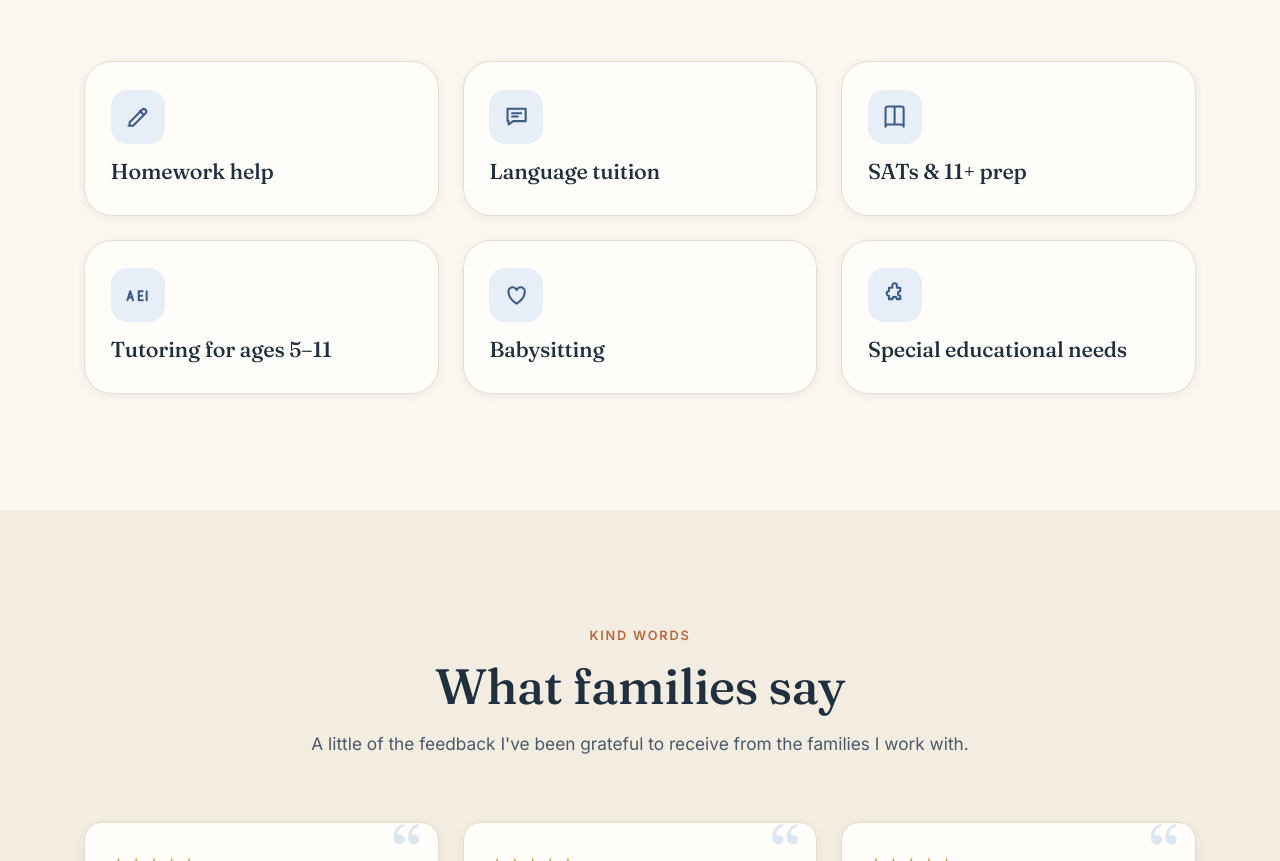
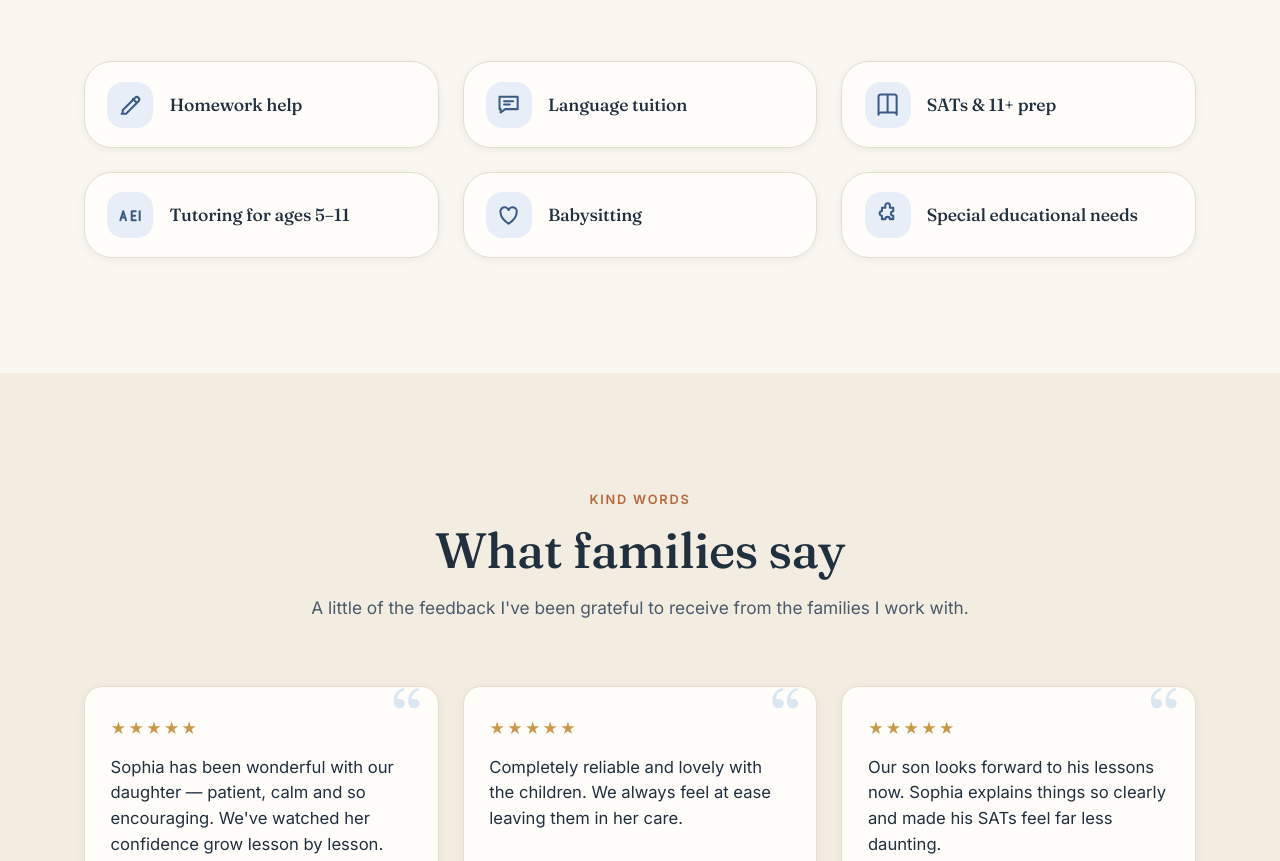
Before and after one commit to freddiesystems/sophia-website, a website: page index.html in a window 1280 px wide. Shown: the part 1871-2732 px from the top of the page. Drawn offline with Linux system fonts and the light colour scheme; a script that the page names is missing.

Commit message:
Lay out Five ways cards with icon and title side by side

```diff
--- a/index.html
+++ b/index.html
@@ -127,32 +127,32 @@
         </header>
 
         <div class="svc-grid">
-          <a class="svc-link reveal" href="homework-help.html">
+          <a class="svc-link svc-link--compact reveal" href="homework-help.html">
             <span class="svc-link__icon" aria-hidden="true"><svg class="ico ico--lg"><use href="#i-pencil"/></svg></span>
             <h3>Homework help</h3>
           </a>
 
-          <a class="svc-link reveal" data-reveal-delay="80" href="language-tuition.html">
+          <a class="svc-link svc-link--compact reveal" data-reveal-delay="80" href="language-tuition.html">
             <span class="svc-link__icon" aria-hidden="true"><svg class="ico ico--lg"><use href="#i-chat"/></svg></span>
             <h3>Language tuition</h3>
           </a>
 
-          <a class="svc-link reveal" data-reveal-delay="160" href="sats-11-plus.html">
+          <a class="svc-link svc-link--compact reveal" data-reveal-delay="160" href="sats-11-plus.html">
             <span class="svc-link__icon" aria-hidden="true"><svg class="ico ico--lg"><use href="#i-book"/></svg></span>
             <h3>SATs &amp; 11+ prep</h3>
           </a>
 
-          <a class="svc-link reveal" data-reveal-delay="80" href="tutoring-5-11.html">
+          <a class="svc-link svc-link--compact reveal" data-reveal-delay="80" href="tutoring-5-11.html">
             <span class="svc-link__icon" aria-hidden="true"><svg class="ico ico--lg"><use href="#i-abc"/></svg></span>
             <h3>Tutoring for ages 5–11</h3>
           </a>
 
-          <a class="svc-link reveal" data-reveal-delay="160" href="babysitting.html">
+          <a class="svc-link svc-link--compact reveal" data-reveal-delay="160" href="babysitting.html">
             <span class="svc-link__icon" aria-hidden="true"><svg class="ico ico--lg"><use href="#i-heart"/></svg></span>
             <h3>Babysitting</h3>
           </a>
 
-          <a class="svc-link reveal" data-reveal-delay="240" href="sen.html">
+          <a class="svc-link svc-link--compact reveal" data-reveal-delay="240" href="sen.html">
             <span class="svc-link__icon" aria-hidden="true"><svg class="ico ico--lg"><use href="#i-puzzle"/></svg></span>
             <h3>Special educational needs</h3>
           </a>
--- a/styles.css
+++ b/styles.css
@@ -239,6 +239,11 @@ h1, h2, h3, h4 { font-family: var(--serif); font-weight: 500; line-height: 1.08;
 .svc-link__price span { font-size: .8rem; font-family: var(--sans); color: var(--ink-soft); }
 .svc-link__go { font-size: .9rem; font-weight: 600; color: var(--blue); display: inline-flex; align-items: center; gap: .3rem; }
 .svc-link:hover .svc-link__go { gap: .55rem; }
+
+/* compact variant: icon and title side by side, nothing underneath */
+.svc-link--compact { flex-direction: row; align-items: center; gap: 1rem; padding: 1.2rem 1.4rem; }
+.svc-link--compact .svc-link__icon { width: 46px; height: 46px; margin-bottom: 0; flex-shrink: 0; }
+.svc-link--compact h3 { margin-bottom: 0; font-size: 1.1rem; }
 
 /* home "ways I can help" teaser */
 .teaser-note { text-align: center; color: var(--ink-soft); margin: 2.4rem auto 0; max-width: 60ch; }
```
